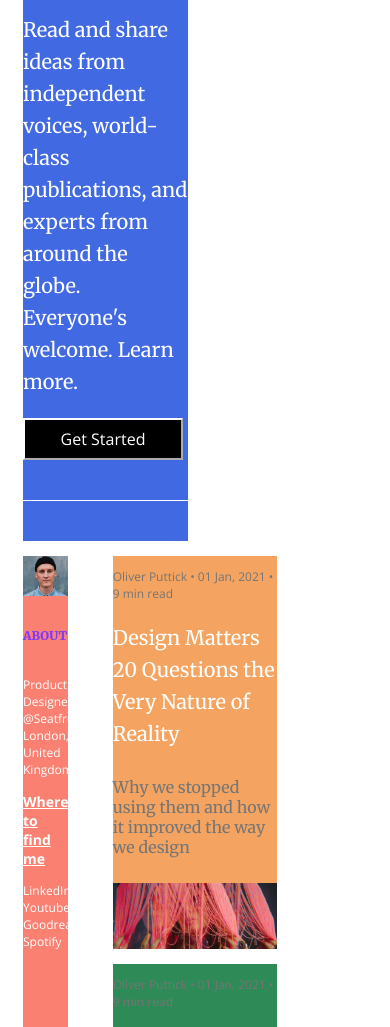
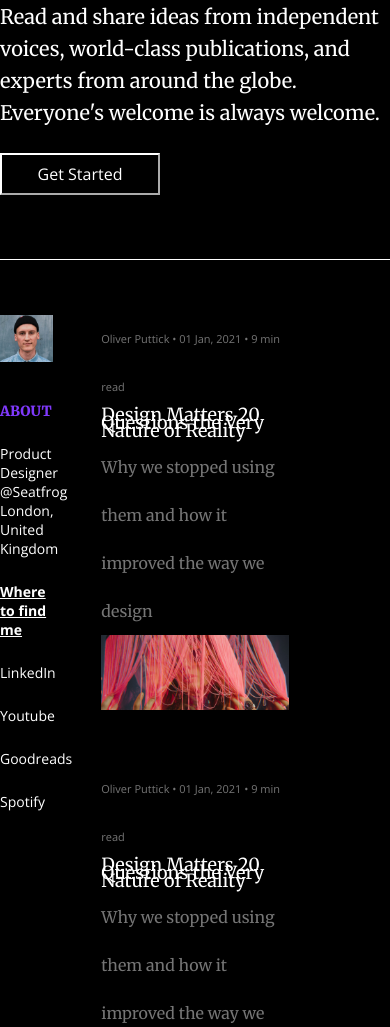
Before and after one commit to SilllyPuttty/personal-blog-website, a plain HTML site: page blog-homepage.html in a window 390 px wide. Shown: the part 268-1295 px from the top of the page. Drawn offline with nearby package versions, Linux system fonts and the light colour scheme.

Commit message:
Styling complete
TODO: Responsive work / Media queries

```diff
--- a/blog-homepage.html
+++ b/blog-homepage.html
@@ -28,7 +28,7 @@
 
             <main>
                 <h1>Howdy</h1>
-                <h3>Read and share ideas from independent voices, world-class publications, and experts from around the globe. Everyone's welcome. Learn more.</h3>
+                <h3>Read and share ideas from independent voices, world-class publications, and experts from around the globe. Everyone's welcome is always welcome.</h3>
                 <button>Get Started</button>
                 <div class="line-break"></div>
             </main>
@@ -37,41 +37,47 @@
                 <img src="assets/headshot-square@2x.png" class="image" alt="Oliver Puttick Headshot">
                 <h6>ABOUT</h6>
                 <p class="text-body-primary">Product Designer @Seatfrog London, United Kingdom</p>
+                <div class="spacer-24"></div>
                 <p class="text-body-emphasis">Where to find me</p>
+                <div class="spacer-24"></div>
                 <div class="text-body-primary">
                     <div>LinkedIn</div>
+                    <div class="spacer-24"></div>
                     <div>Youtube</div>
+                    <div class="spacer-24"></div>
                     <div>Goodreads</div>
+                    <div class="spacer-24"></div>
                     <div>Spotify</div>
                 </div>
             </section>
 
             <article id="article1" href="blog-post.html"> <!-- Blog Post Card -->
                 <p class="text-body-secondary">Oliver Puttick • 01 Jan, 2021 • 9 min read</p>
-                <h3>Design Matters 20 Questions the Very Nature of Reality</h3>
+                <h4>Design Matters 20 Questions the Very Nature of Reality</h4>
                 <h5>Why we stopped using them and how it improved the way we design</h5>
                 <img src="assets/01-blog@1x.png" class="image" alt="cover-photo">
             </article>
 
             <article id="article2" href="blog-post.html"> <!-- Blog Post Card -->
                 <p class="text-body-secondary">Oliver Puttick • 01 Jan, 2021 • 9 min read</p>
-                <h3>Design Matters 20 Questions the Very Nature of Reality</h3>
+                <h4>Design Matters 20 Questions the Very Nature of Reality</h4>
                 <h5>Why we stopped using them and how it improved the way we design</h5>
-                <img src="assets/01-blog@1x.png" class="image" alt="cover-photo">
+                <img src="assets/02-blog@1x.png" class="image" alt="cover-photo">
             </article>
 
             <article id="article3" href="blog-post.html"> <!-- Blog Post Card -->
                 <p class="text-body-secondary">Oliver Puttick • 01 Jan, 2021 • 9 min read</p>
-                <h3>Design Matters 20 Questions the Very Nature of Reality</h3>
+                <h4>Design Matters 20 Questions the Very Nature of Reality</h4>
                 <h5>Why we stopped using them and how it improved the way we design</h5>
-                <img src="assets/01-blog@1x.png" class="image" alt="cover-photo">
+                <img src="assets/03-blog@1x.png" class="image" alt="cover-photo">
             </article>
 
             <footer>
+                <div class="line-break"></div>
                 <div class="ft">
                     <h3>Get my Newsletter in your inbox</h3>
                     <p class="text-body-primary">Your email here</p>
-                    <span class="line-break-small"></span>
+                    <div class="spacer-24"></div>
                     <h2>SUBSCRIBE</h2>
                 </div>
 
@@ -80,6 +86,7 @@
                     <li><a href="#">Membership</a></li>
                     <li><a href="#">Write</a></li>
                     <li><a href="#">Sign in</a></li>
+                    <div class="spacer-24"></div>
                 </ul>
             </footer>
     </div>
--- a/css/app.css
+++ b/css/app.css
@@ -1,3 +1,9 @@
+/* Apply to all */
+* {
+    background-color: #000000;
+    margin: 0;
+}
+
 /* Grid Settings */
     .container {
         display: grid;
@@ -5,42 +11,44 @@
         gap: 15px;
         margin-left: 15px;
         margin-right: 15px;
+        margin: auto;
+        max-width: 1140px;
     }
 
 /* Grid */
     main {
-        background-color: royalblue;
-        grid-column: col-start 1 / span 6;
+        /* background-color: royalblue; */
+        grid-column: col-start 1 / span 12;
         grid-row: 2;
     }
 
     #sidebar {
-        background-color: salmon;
+        /* background-color: salmon; */
         grid-column: col-start 1 / span 2;
         grid-row: 3/6;
         width: 100%;
     }
 
     #article1 {
-        background-color: sandybrown;
+        /* background-color: sandybrown; */
         grid-column: col-start 4 / span 6;
         grid-row: 3/4;
     }
 
     #article2 {
-        background-color: seagreen;
+        /* background-color: seagreen; */
         grid-column: col-start 4 / span 6;
         grid-row: 4/5;
     }
 
     #article3 {
-        background-color: sienna;
+        /* background-color: sienna; */
         grid-column: col-start 4 / span 6;
         grid-row: 5/6;
     }
 
     footer {
-        background-color: skyblue;
+        /* background-color: skyblue; */
         grid-column: col-start 1 / span 12;
         grid-row: 6/7;
     }
@@ -50,78 +58,6 @@
         flex-direction: column;
         align-items: center;
     }
-
-/* Text Styling */
-    li, a, button {
-        font-family: 'Open Sans', sans-serif;
-        font-weight: 500;
-        font-size: 16px;
-        color:rgb(255, 255, 255);
-        text-decoration: none;
-    }
-
-    h1 {
-        color: rgb(149, 71, 255);
-        font-size: 56px;
-        font-family: 'Merriweather', serif;
-        font-weight: 900;
-        line-height: 64px;
-    }
-
-    h2 {
-        color: rgb(149, 71, 255);
-        font-size: 24px;
-        font-family: 'Merriweather', serif;
-        font-weight: 900;
-        text-align: center;
-        line-height: 24px;
-    }
-
-    h3 {
-        color: rgb(255, 255, 255);
-        font-size: 20px;
-        font-family: 'Merriweather', serif;
-        font-weight: 500;
-        line-height: 32px;
-    }
-
-    h5 {
-        color: #757575;
-        font-size: 16px;
-        font-family: 'Merriweather', serif;
-        font-weight: normal;
-    }
-
-    h6 {
-        color: rgb(127, 57, 251);
-        font-size: 12px;
-        font-family: 'Merriweather', serif;
-        font-weight: 900;
-        line-height: 24px;
-    }
-
-    .text-body-emphasis {
-        color: rgb(255, 255, 255);
-        font-size: 14px;
-        font-family: 'Open Sans', sans-serif;
-        font-weight: bold;
-        text-decoration: underline;
-    }
-
-    .text-body-primary {
-        color: rgb(255, 255, 255);
-        font-size: 12px;
-        font-family: 'Open Sans', sans-serif;
-        font-weight: normal;
-    }
-
-    .text-body-secondary {
-        color: #757575;
-        font-size: 12px;
-        font-family: 'Open Sans', sans-serif;
-        font-weight: normal;
-    }
-
 
 /* Component Styling */
     button {
@@ -145,7 +81,7 @@
     .line-break {
         height: 1px;
         background: rgb(255, 255, 255);
-        margin-top: 40px;
+        margin-top: 64px;
         margin-bottom: 40px;
     }
 
@@ -153,16 +89,22 @@
         display: block;
         width: 100%;
         height: auto;
+        margin-bottom: 40px;
+    }
+
+    .spacer-24 {
+        height: 24px;
     }
 
 /* Navigation */
     nav {
-        background-color: rosybrown;
+        /* background-color: rosybrown; */
         display: flex;
         justify-content: flex-end;
         align-items: center;
         padding-left: 15px;
         padding-right: 15px;
+        padding-top: 30px;
         grid-column: col-start / span 12;
     }
 
@@ -179,3 +121,90 @@
     .logo {
         margin-right: auto;
     }
+
+/* Text Styling */
+li, a, button {
+    font-family: 'Open Sans', sans-serif;
+    font-weight: 500;
+    font-size: 16px;
+    color:rgb(255, 255, 255);
+    text-decoration: none;
+}
+
+h1 {
+    color: rgb(149, 71, 255);
+    font-size: 56px;
+    font-family: 'Merriweather', serif;
+    font-weight: 900;
+    line-height: 104px;
+    padding-top: 32px;
+}
+
+h2 {
+    color: rgb(149, 71, 255);
+    font-size: 24px;
+    font-family: 'Merriweather', serif;
+    font-weight: 900;
+    text-align: center;
+    line-height: 24px;
+    padding-bottom: 80px;
+}
+
+h3 {
+    color: rgb(255, 255, 255);
+    font-size: 20px;
+    font-family: 'Merriweather', serif;
+    font-weight: 500;
+    line-height: 32px;
+    max-width: 640px;
+    padding-bottom: 24px;
+}
+
+h4 {
+    color: rgb(255, 255, 255);
+    font-size: 18px;
+    font-family: 'Merriweather', serif;
+    font-weight: 500;
+    line-height: 8px;
+    max-width: 640px;
+    padding-bottom: 8px;
+}
+
+h5 {
+    color: #757575;
+    font-size: 16px;
+    font-family: 'Merriweather', serif;
+    font-weight: normal;
+    line-height: 48px;
+}
+
+h6 {
+    color: rgb(127, 57, 251);
+    font-size: 14px;
+    font-family: 'Merriweather', serif;
+    font-weight: 900;
+    margin-bottom: 24px;
+}
+
+.text-body-emphasis {
+    color: rgb(255, 255, 255);
+    font-size: 14px;
+    font-family: 'Open Sans', sans-serif;
+    font-weight: bold;
+    text-decoration: underline;
+}
+
+.text-body-primary {
+    color: rgb(255, 255, 255);
+    font-size: 14px;
+    font-family: 'Open Sans', sans-serif;
+    font-weight: normal;
+}
+
+.text-body-secondary {
+    color: #757575;
+    font-size: 11px;
+    font-family: 'Open Sans', sans-serif;
+    font-weight: normal;
+    line-height: 48px;
+}
```
